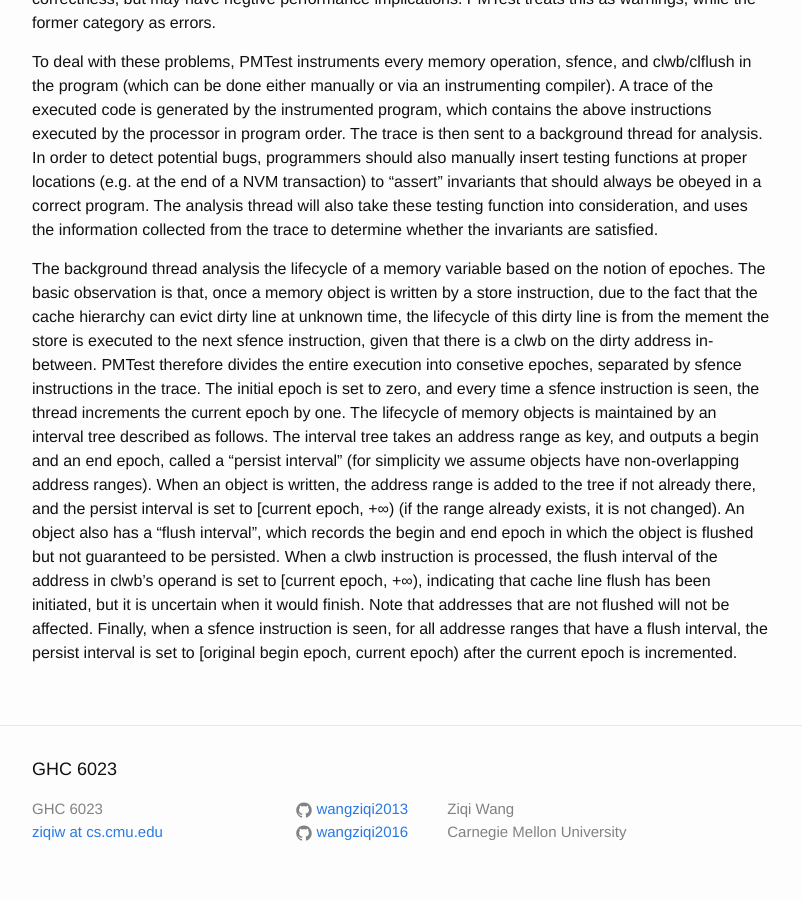
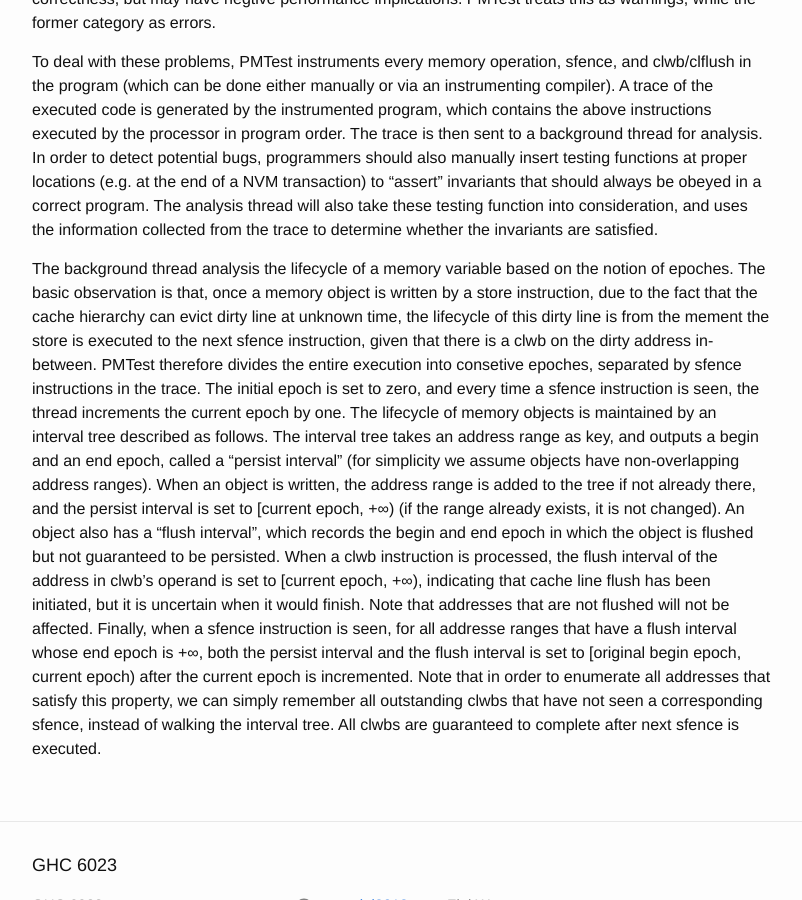
Before and after one commit to wangziqi2013/wangziqi2013.github.io, a Jekyll site: the page built from _posts/2019-10-22-pmtest.markdown, in a window 1280 px wide and 900 px high, scrolled down 1063 px. Shown: the whole window, without its empty margins (238-1040 px from the left). Built offline with Jekyll 4.4.1, drawn with Linux system fonts in a browser that asks for light colours.

Commit message:
Small change

```diff
--- a/_posts/2019-10-22-pmtest.markdown
+++ b/_posts/2019-10-22-pmtest.markdown
@@ -57,5 +57,8 @@ written, the address range is added to the tree if not already there, and the pe
 records the begin and end epoch in which the object is flushed but not guaranteed to be persisted. When a clwb instruction
 is processed, the flush interval of the address in clwb's operand is set to [current epoch, +&infin;), indicating that
 cache line flush has been initiated, but it is uncertain when it would finish. Note that addresses that are not flushed
-will not be affected. Finally, when a sfence instruction is seen, for all addresse ranges that have a flush interval,
-the persist interval is set to [original begin epoch, current epoch) after the current epoch is incremented.
+will not be affected. Finally, when a sfence instruction is seen, for all addresse ranges that have a flush interval whose
+end epoch is +&infin;, both the persist interval and the flush interval is set to [original begin epoch, current epoch)
+after the current epoch is incremented. Note that in order to enumerate all addresses that satisfy this property, we can
+simply remember all outstanding clwbs that have not seen a corresponding sfence, instead of walking the interval tree.
+All clwbs are guaranteed to complete after next sfence is executed.
```
